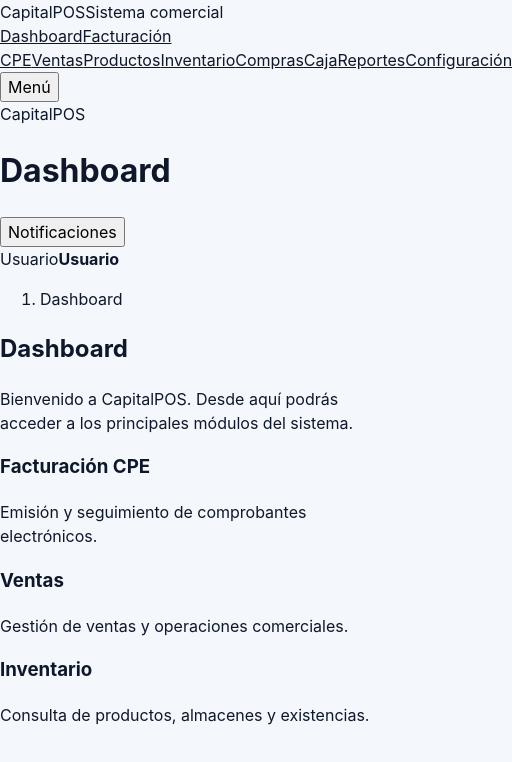
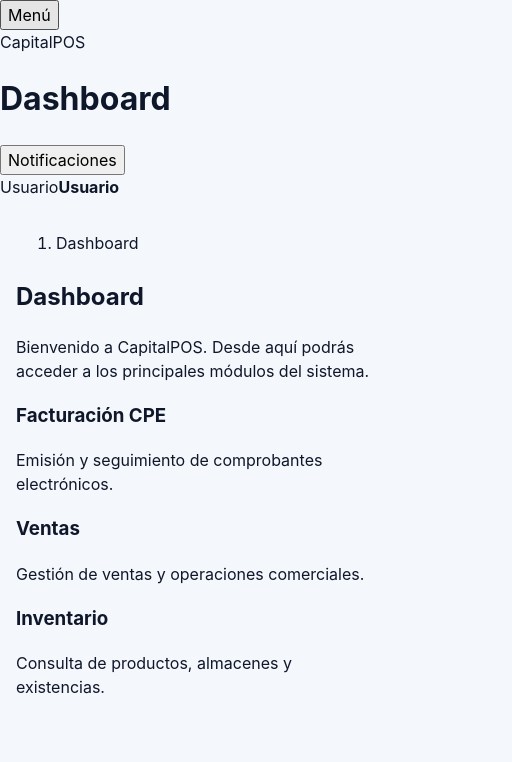
Before and after one commit to yhort/capitalpos-web, an Angular app: page /app/dashboard in a window 390 px wide. Shown: the top 762 px of the page, 512 px wide, since content can reach past the window. Built offline with nearby package versions, Linux system fonts and the light colour scheme.

Commit message:
Estilizar estructura principal del shell

```diff
--- a/src/app/layout/shell/shell.component.scss
+++ b/src/app/layout/shell/shell.component.scss
@@ -0,0 +1,74 @@
+:host {
+    display: block;
+    min-height: 100dvh;
+}
+
+.app-shell {
+    display: grid;
+    grid-template-columns: var(--sidebar-width) minmax(0, 1fr);
+    min-height: 100dvh;
+    background: var(--color-background);
+    transition: grid-template-columns var(--transition-normal);
+
+    &--sidebar-collapsed {
+        grid-template-columns: var(--sidebar-collapsed-width) minmax(0, 1fr);
+    }
+
+    &__workspace {
+        display: grid;
+        grid-template-rows: auto minmax(0, 1fr);
+        min-width: 0;
+        min-height: 100dvh;
+    }
+
+    &__content {
+        width: 100%;
+        min-width: 0;
+        padding: var(--spacing-lg);
+    }
+}
+
+app-sidebar {
+    position: sticky;
+    top: 0;
+    z-index: 30;
+    display: block;
+    height: 100dvh;
+    min-width: 0;
+}
+
+app-topbar {
+    position: sticky;
+    top: 0;
+    z-index: 20;
+    display: block;
+}
+
+app-breadcrumb {
+    display: block;
+    margin-bottom: var(--spacing-lg);
+}
+
+@media (max-width: 1024px) {
+    .app-shell {
+        grid-template-columns: var(--sidebar-collapsed-width) minmax(0, 1fr);
+
+        &__content {
+            padding: var(--spacing-md);
+        }
+    }
+}
+
+@media (max-width: 768px) {
+    .app-shell {
+        grid-template-columns: minmax(0, 1fr);
+
+        &__content {
+            padding: var(--spacing-md);
+        }
+    }
+
+    app-sidebar {
+        display: none;
+    }
+}
```
